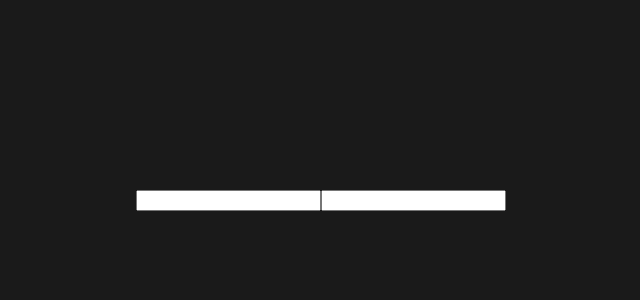
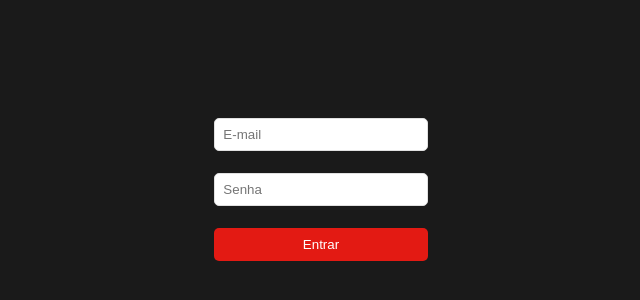
Before and after one commit to JulioMarodin/netflix-react-web, a React (Create React App) app: page / in a window 1280 px wide. Shown: the part 200-500 px from the top of the page, without its empty margins (319-959 px from the left). Built offline with nearby package versions, Linux system fonts and the light colour scheme.

Commit message:
feat: styled login page

```diff
--- a/src/screens/login/login.screen.tsx
+++ b/src/screens/login/login.screen.tsx
@@ -1,12 +1,15 @@
 import { Grid } from "@mui/material";
-import React, { useCallback, useEffect, useState } from "react"
-import { Wrapper } from "./login.styled"
+import React, { useCallback, useEffect, useState } from "react";
+import { Button, Error, Input, Wrapper } from "./login.styled";
+import * as yup from 'yup';
 
 const Login = () => {
   const [data, setData] = useState({
     email: '',
     password: ''
   })
+
+  const [error, setError] = useState('')
 
   const handleChange = useCallback(
     ({target}: React.ChangeEvent<HTMLInputElement>) => {
@@ -18,15 +21,44 @@
     [setData]
   )
 
-  useEffect(
-    () => console.log(data), [data]
+  const handleSend = useCallback(
+    async () => {
+      try {
+        const schema = yup.object().shape({
+          email: yup.string().required().email(),
+          password: yup.string().required()
+        })
+
+        await schema.validate(data)
+        setError('')
+      } catch (error: any) {
+        setError(error.errors[0])
+      }
+    },
+    [data]
   )
+
+  // useEffect(
+  //   () => console.log(data), [data]
+  // )
 
   return (
     <Wrapper container justifyContent='center' alignContent='center'>
-      <Grid container justifyContent='center' alignContent='center' xs={4}>
-        <input type='email' name='email' onChange={handleChange}/>
-        <input type='password' name='password' onChange={handleChange}/>
+      <Grid container justifyContent='center' alignContent='center' xs={2}>
+        <Input
+         type='email'
+         name='email'
+         placeholder='E-mail'
+         onChange={handleChange}
+        />
+        <Input
+         type='password'
+         name='password'
+         placeholder='Senha'
+         onChange={handleChange}
+        />
+        <Button onClick={handleSend}>Entrar</Button>
+        <Error>{error}</Error>
       </Grid>
     </Wrapper>
   )
--- a/src/screens/login/login.styled.tsx
+++ b/src/screens/login/login.styled.tsx
@@ -5,3 +5,26 @@
   min-height: 100vh;
   background-color: #1A1A1A;
 `
+
+export const Input = styled.input`
+  width: 100%;
+  padding: 8px;
+  margin: 0 0 22px;
+  border-radius: 5px;
+  border: 1px solid #E0E0E0;
+`
+
+export const Button = styled.button`
+  color: #FFF;
+  width: 100%;
+  padding: 9px;
+  margin: 0 0 22px;
+  border-radius: 5px;
+  background-color: #E31A13;
+  border: 0;
+`
+
+export const Error = styled.p`
+  color: #E31A13;
+  font-weight: 800;
+`
```
Also changed, not shown: package.json (+10 -7 lines), 1 other file (tests, documents, lock files or other folders).
